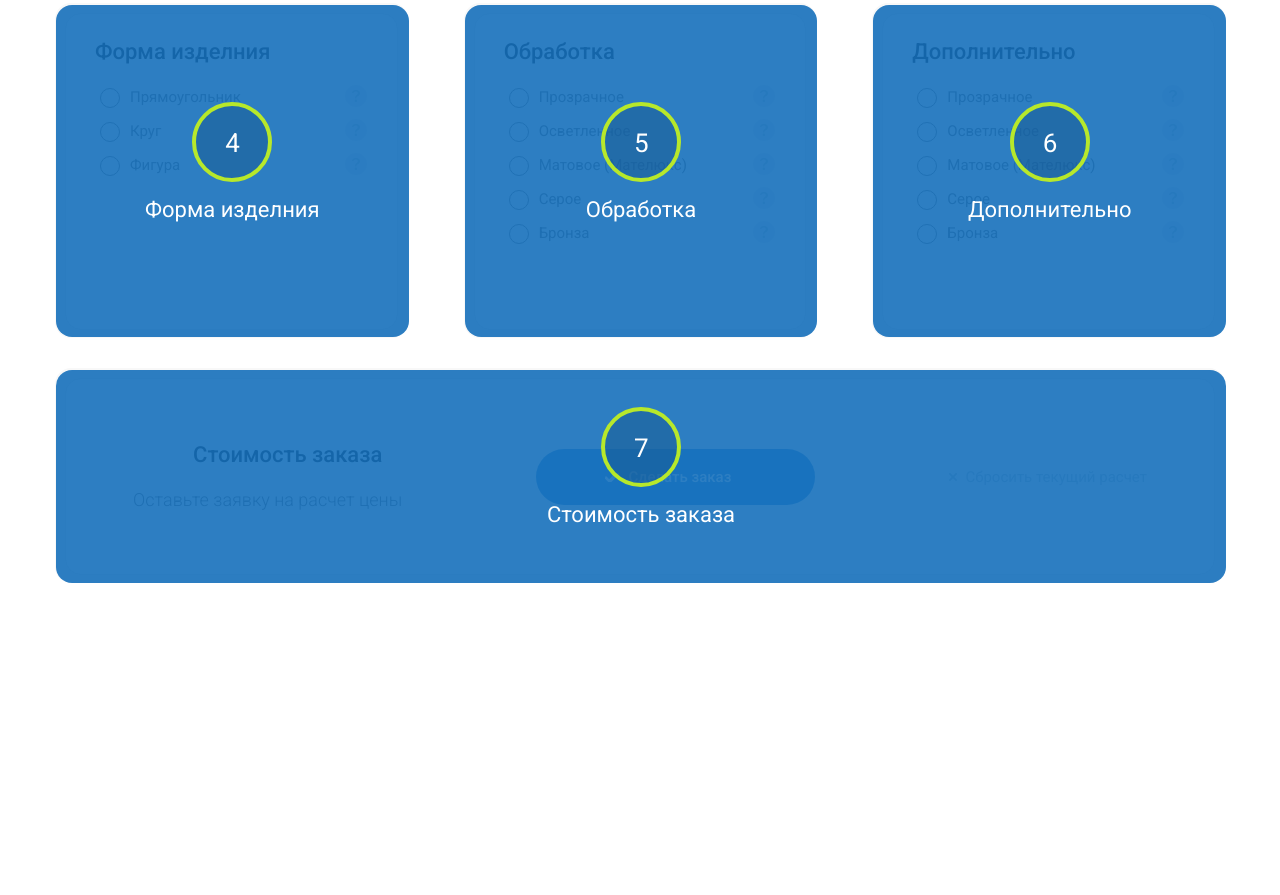
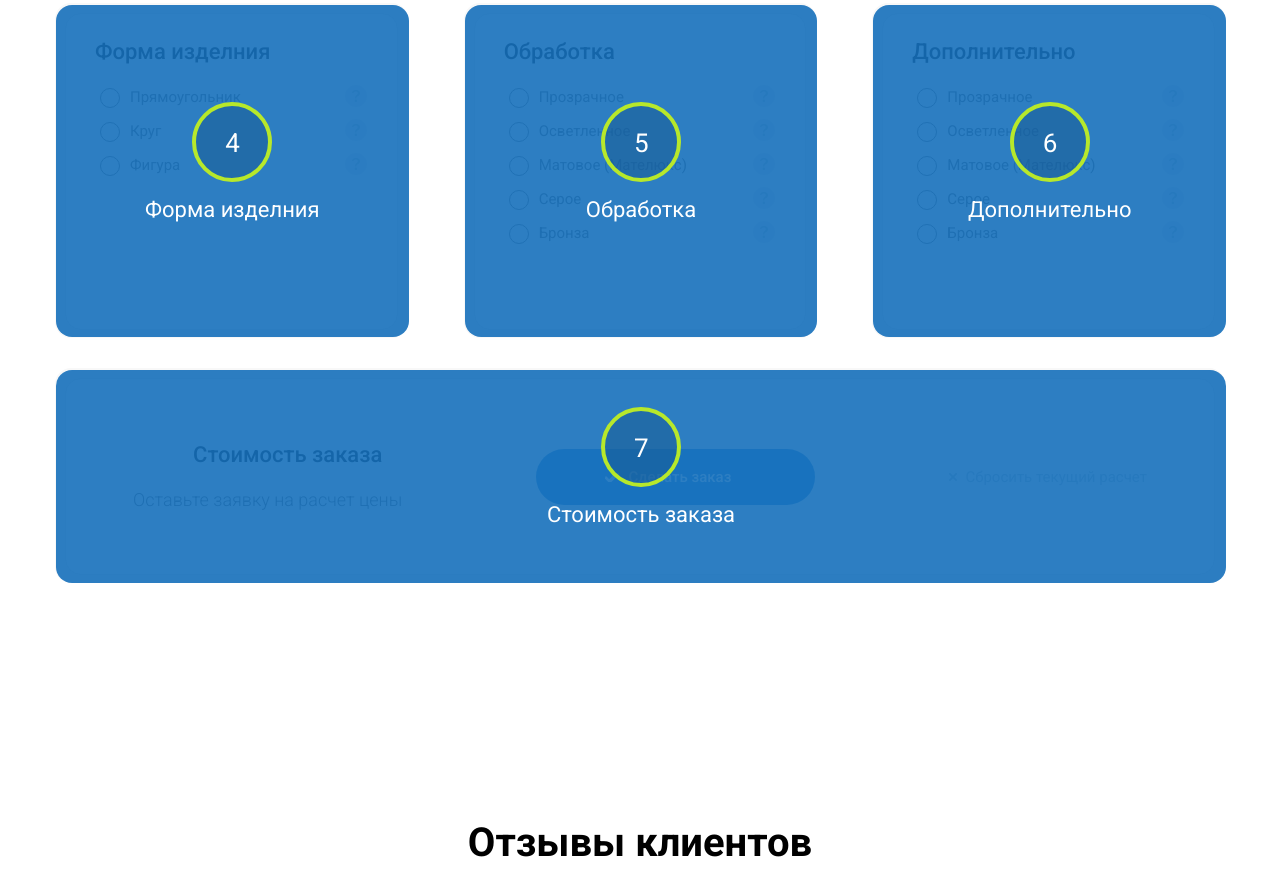
Before and after one commit to natagur/market-glass, a website: page app/index.html in a window 1280 px wide. Shown: the part 639-1534 px from the top of the page. Before the commit the page ends 1260 px from the top, so only its background shows below. Drawn offline with Linux system fonts and the light colour scheme.

Commit message:
калькулятор, правки

```diff
--- a/app/index.html
+++ b/app/index.html
@@ -16,7 +16,7 @@
     <main class="main">
       <section class="calculator">
         <div class="container">
-          <h2 class="calculator__title section__title">
+          <h2 class="section__title calculator__title">
             Калькулятор расчета стоимости
           </h2>
           <form class="calculator__form">
@@ -380,6 +380,13 @@
           </form>
         </div>
       </section>
+      <section class="reviews">
+        <div class="container">
+          <h2 class="section__title reviews__title ">
+            Отзывы клиентов
+          </h2>
+        </div>
+      </section>
     </main>
 	</body>
 </html>
--- a/app/sass/main.sass
+++ b/app/sass/main.sass
@@ -31,19 +31,21 @@ ul
   padding: 0
   margin: 0
 
+.section__title
+  font-weight: 700
+  font-size: 40px
+  line-height: 47px
+  color: #000000
+  text-align: center
 
 img
   max-width: 100%
 
+
 .calculator
   &__title
-    font-weight: 700
-    font-size: 40px
-    line-height: 47px
-    color: #000000
     margin-top: 150px
     margin-bottom: 80px
-    text-align: center
   &__form
     display: flex
     flex-wrap: wrap
@@ -223,7 +225,10 @@ img
     align-items: center
   &__descr_bottom
     margin-top: 37px
-
+.reviews
+  &__title
+    margin-top: 206px
+    margin-bottom: 105px
 @media(max-width: 768px)
   .calculator
     &__block
```
Also changed, not shown: app/css/app.min.css.
